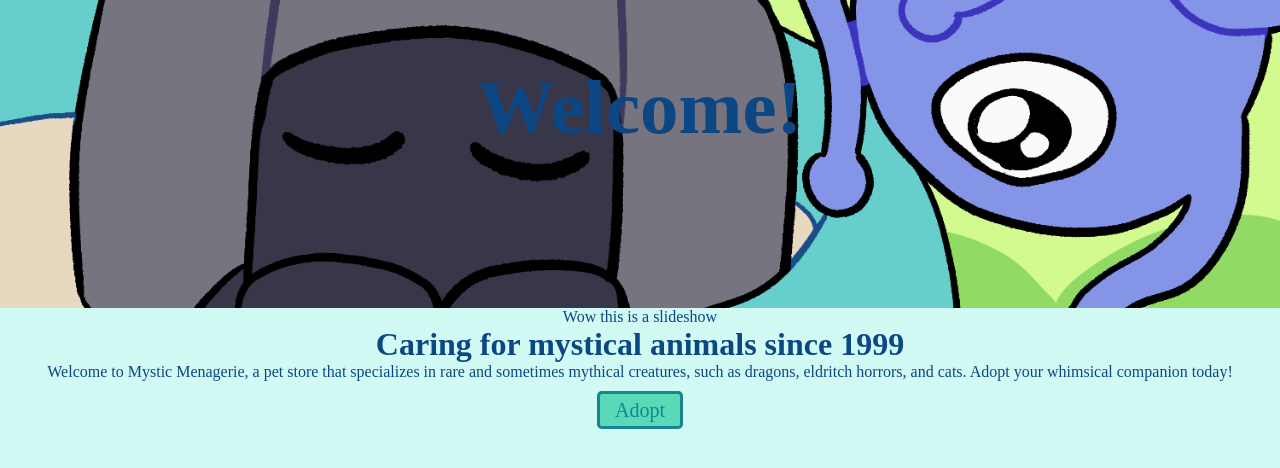
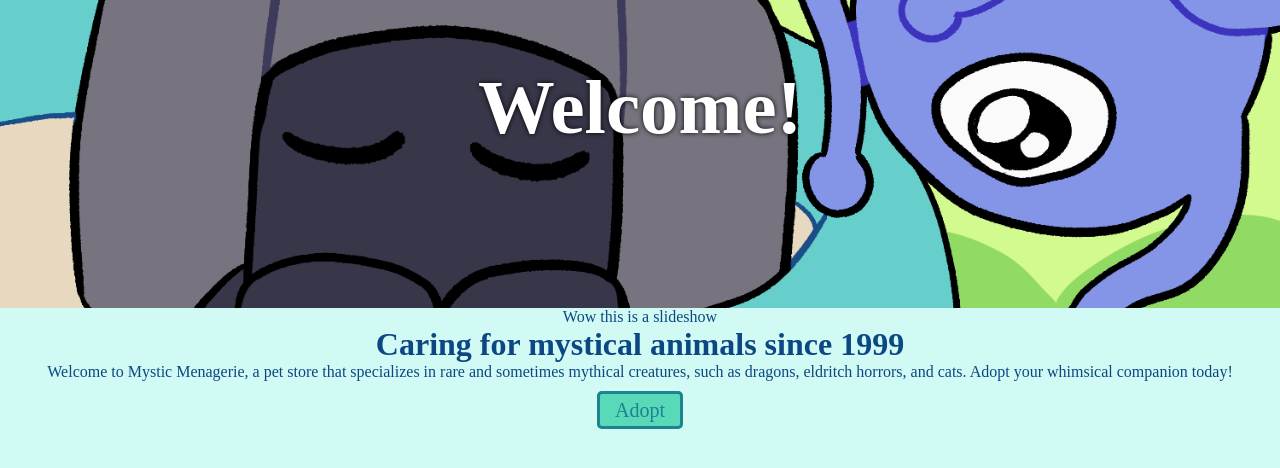
Before and after one commit to Snw125/WebProgramming-Midterm, a plain HTML site: page index.html in a window 1280 px wide. Shown: the part 152-620 px from the top of the page. Drawn offline with Linux system fonts and the light colour scheme; a web font is replaced by a local one.

Commit message:
make banner text always visible

```diff
--- a/styles/mystic_style.css
+++ b/styles/mystic_style.css
@@ -17,14 +17,14 @@
 }
 
 .bannertxt{
-    color: #0c4784; /* Text color */
+    color: white; /* Text color */
+    text-shadow: #000 0px 0px 5px;
+    -webkit-font-smoothing: antialiased;
     font-family: "Sour Gummy", serif;
     font-optical-sizing: auto;
     font-weight: 700;
     font-style: normal;
     font-size: 6vmax;
-
-
     padding-right: 5%;
     padding-left: 5%;
 }
```
Also changed, not shown: index.html (+0 -2 lines).
